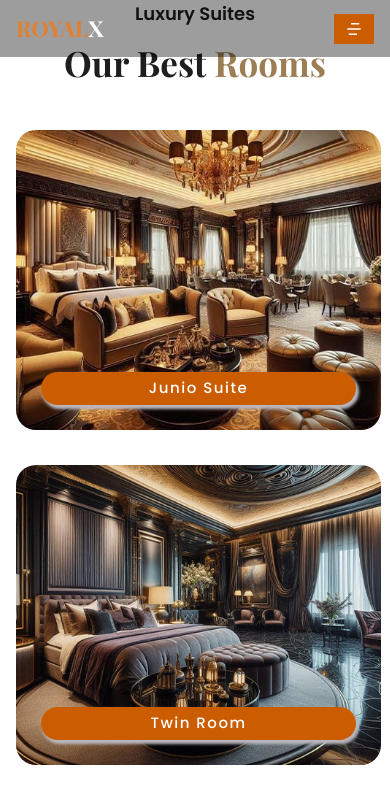
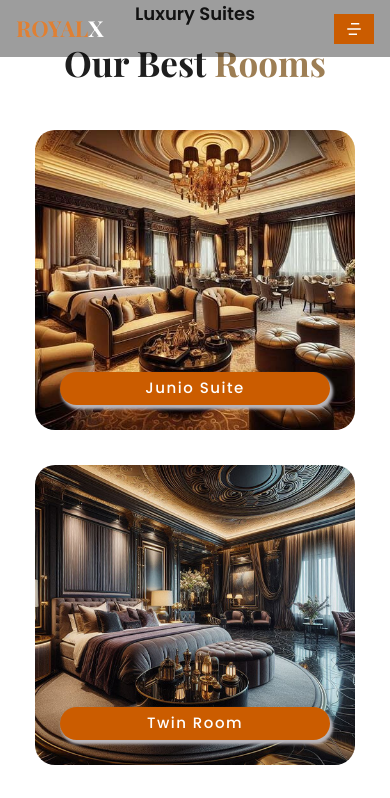
Before and after one commit to jakaria242/royalx, a React (Vite) app: page /rooms in a window 390 px wide. Shown: the top 798 px of the page. Built offline with nearby package versions, Linux system fonts and the light colour scheme; a web font is replaced by a local one.

Commit message:
problem solve

```diff
--- a/src/components/RoomCard.jsx
+++ b/src/components/RoomCard.jsx
@@ -15,7 +15,7 @@ const RoomCard = ({
   btn2,
 }) => {
   return (
-    <div className="w-[365px] h-[300px] group [perspective:1000px] cursor-pointer">
+    <div className="w-[320px] sm:w-[365px] h-[300px] group [perspective:1000px] cursor-pointer">
       <div className="relative h-full w-full rounded-[20px] [transform-style:preserve-3d] group-hover:[transform:rotateY(180deg)] transition-transform duration-500 ease-in-out">
         {/* Front Face */}
         <div className="absolute inset-0 h-full w-full rounded-[20px] [backface-visibility:hidden]">
--- a/tailwind.config.js
+++ b/tailwind.config.js
@@ -23,7 +23,7 @@ export default {
         shake: "shake 0.5s ease-in-out",
       },
       screens: {
-          'xs': '380px',
+          'xs': '400px',
           'sm': '576px',
           'md': '768px',
           'lg': '992px',
```
